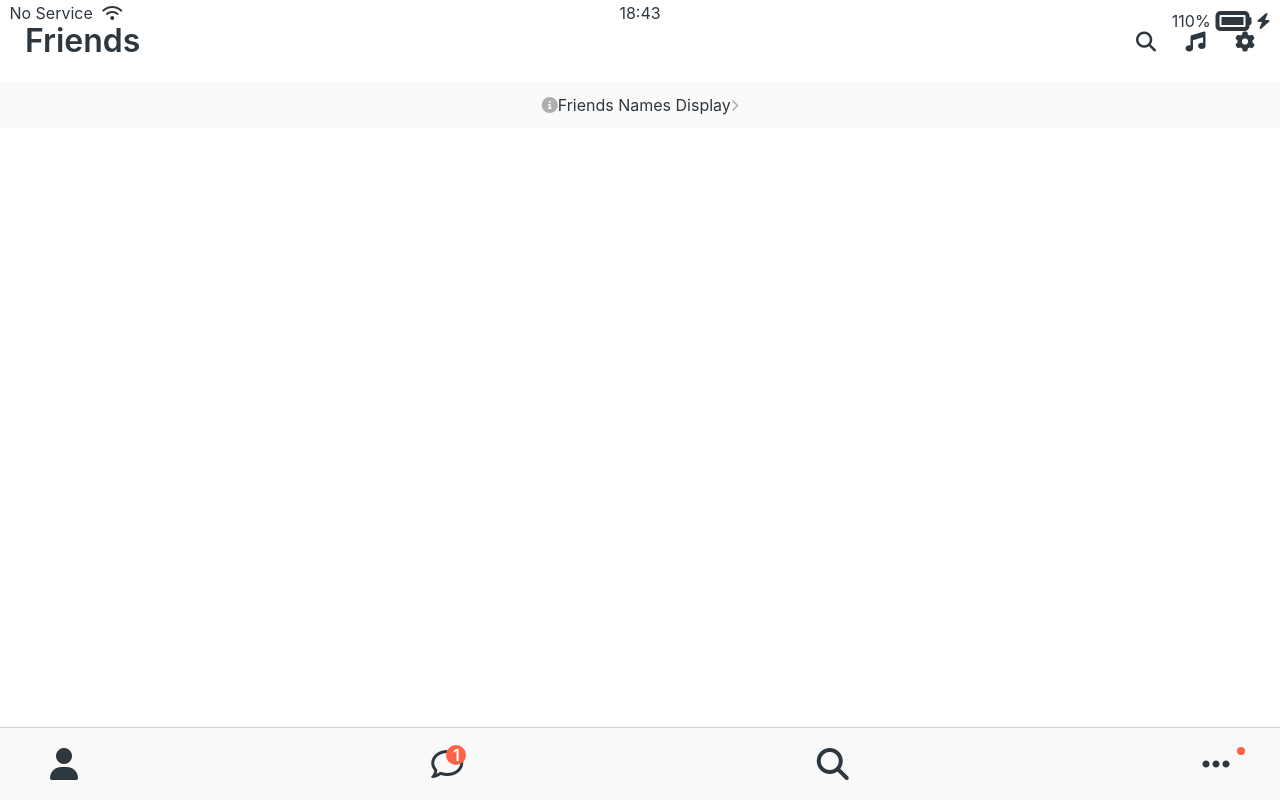
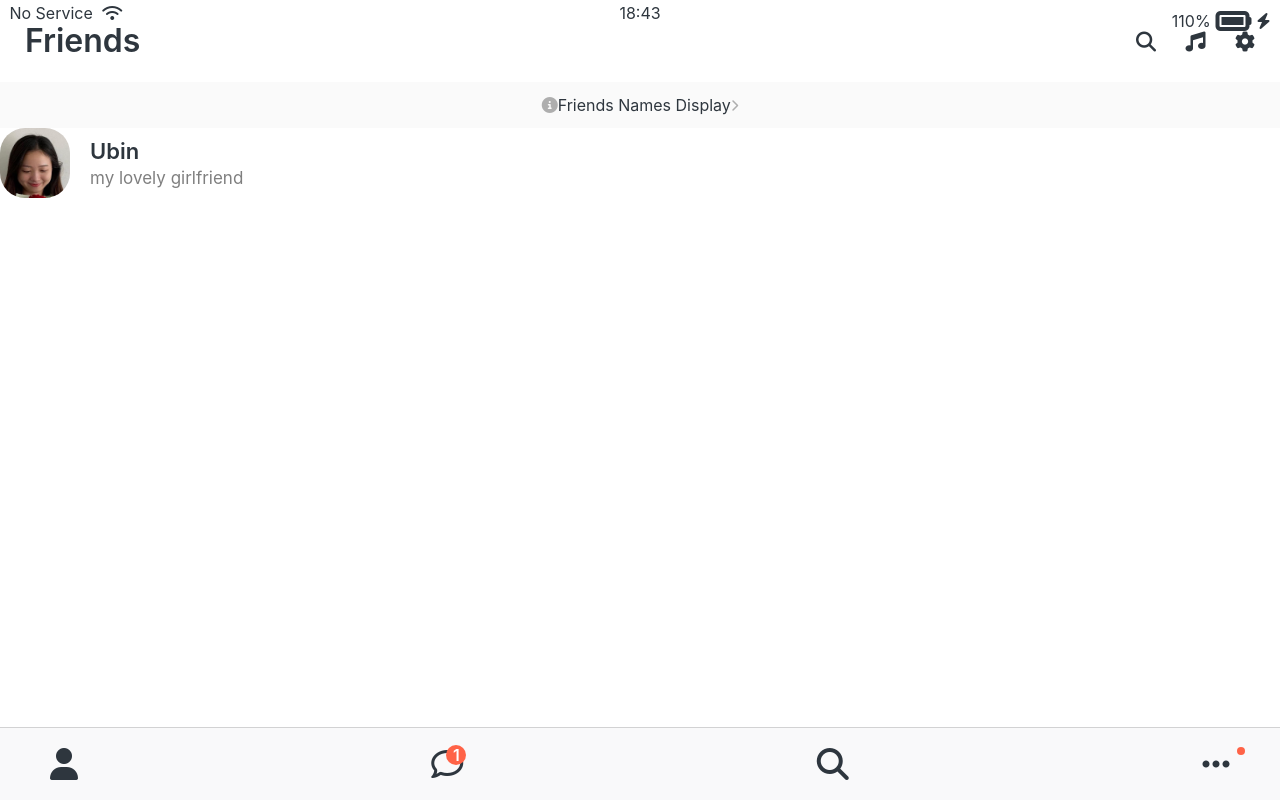
Before and after one commit to marchnineth/kokoa-clone-2021, a plain HTML site: page friends.html in a window 1280 px wide. Drawn offline with Linux system fonts and the light colour scheme.

Commit message:
#6.16 cleared

```diff
--- /dev/null
+++ b/css/components/user-component.css
@@ -0,0 +1,27 @@
+.user-component {
+  display: flex;
+}
+
+.user-component,
+.user-component__column:first-child {
+  display: flex;
+  align-items: center;
+}
+
+.user-component__avatar {
+  width: 70px;
+  height: 70px;
+  border-radius: 25px;
+  margin-right: 20px;
+}
+
+.user-component__title {
+  font-weight: 600;
+  font-size: 22px;
+}
+
+.user-component__subtitle {
+  margin-top: 8px;
+  font-size: 17px;
+  color: rgba(0, 0, 0, 0.5);
+}
--- a/css/styles.css
+++ b/css/styles.css
@@ -5,6 +5,7 @@
 @import "components/status-bar.css";
 @import "components/nav-bar.css";
 @import "components/screen-header.css";
+@import "components/user-component.css";
 
 /* Screens */
 @import "screens/login.css";
--- a/friends.html
+++ b/friends.html
@@ -34,6 +34,17 @@
         <i class="fas fa-info-circle"></i>Friends Names Display<i class="fas fa-chevron-right fa-xs"></i>
     </a>
 
+    <div class="user-component">
+        <div class="user-component__column">
+            <img src="screenshots/ubin.png" class="user-component__avatar"/>
+            <div class="user-component__text">
+                <h4 class="user-component__title">Ubin</h4>
+                <h6 class="user-component__subtitle">my lovely girlfriend</h6>
+            </div>
+        </div>
+        <div class="user-component__column"></div>
+    </div>
+
     <nav class="nav">
         <ul class="nav__list">
             <li class="nav__btn">
```
Also changed, not shown: screenshots/ubin.png (added).
